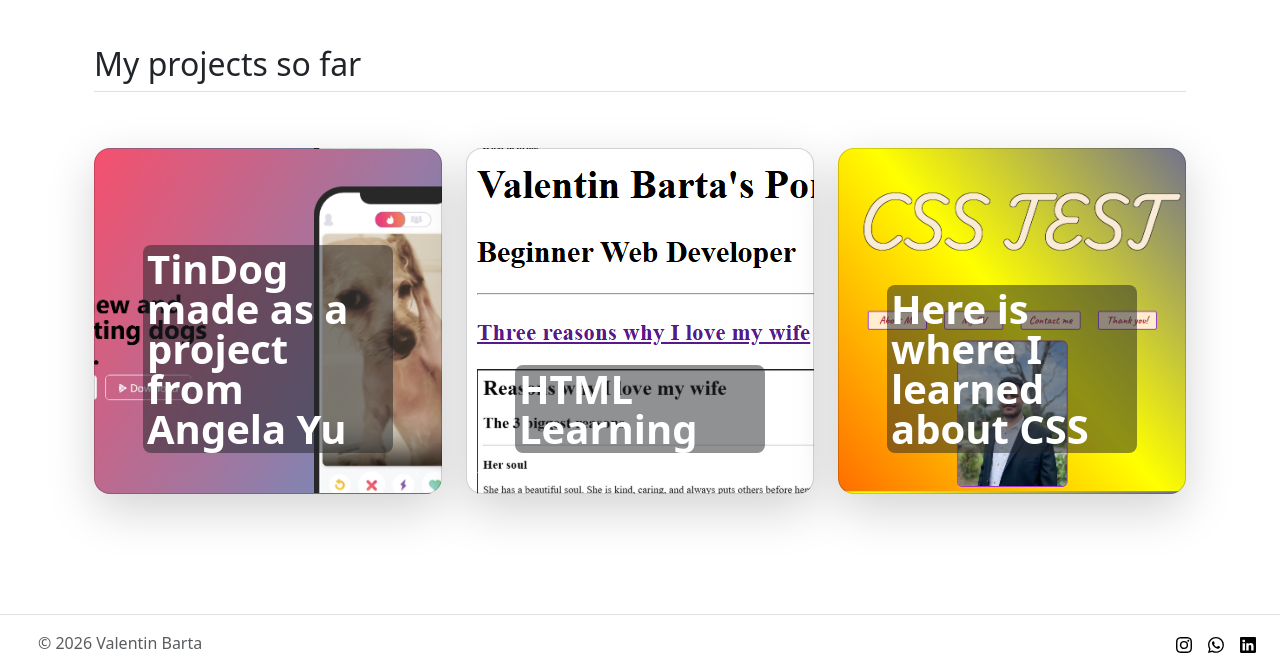
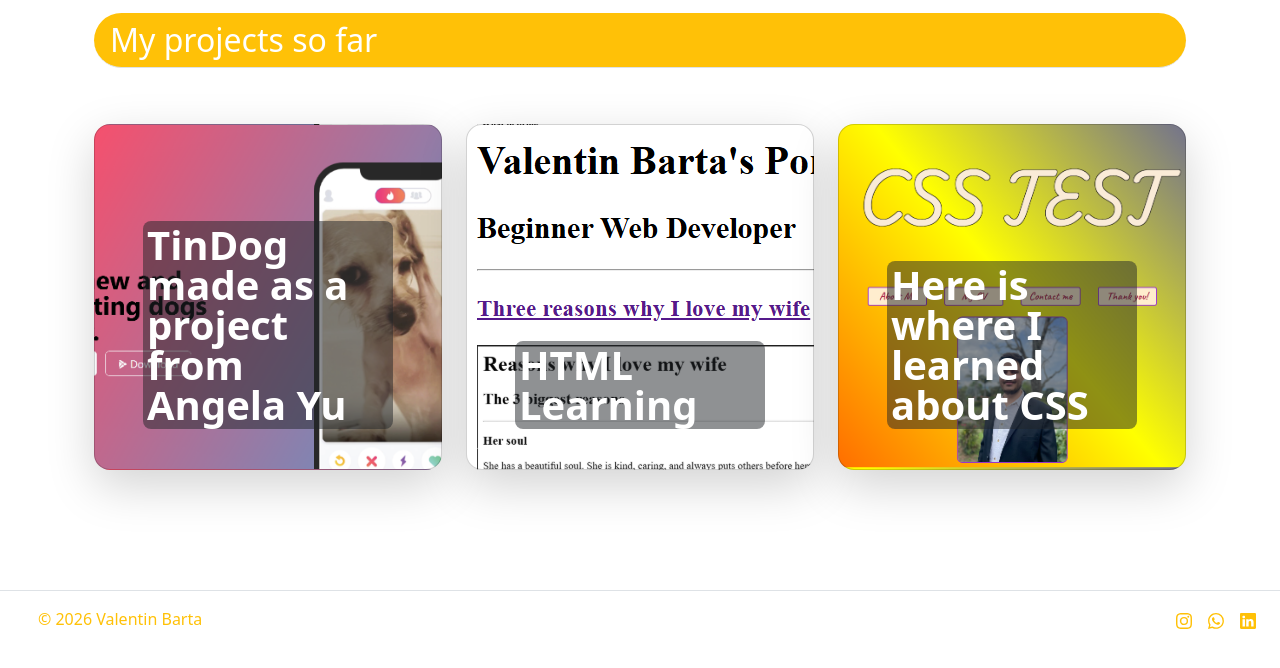
Before and after one commit to valentinbarta/bootstraplearn, a plain HTML site: page index.html in a window 1280 px wide. Shown: the part 554-1222 px from the top of the page. After the commit the page ends 1201 px from the top, so only its background shows below. Drawn offline with nearby package versions, Linux system fonts and the light colour scheme.

Commit message:
Update index.html

```diff
--- a/index.html
+++ b/index.html
@@ -59,8 +59,10 @@
               loading="lazy"
             />
           </div>
-          <div class="col-lg-6 bg-secondary bg-opacity-75 px-5 text-white rounded-top-4">
-            <h1 class="display-5 fw-bold test-white lh-1 mb-5 pt-5">
+          <div
+            class="col-lg-6 bg-secondary bg-opacity-75 px-5 text-white rounded-top-4"
+          >
+            <h1 class="display-5 fw-bold test-white lh-1 mb-5 pt-3">
               Hi, I'm Valentin
             </h1>
             <p class="lead text- fw-normal pb-5">
@@ -80,7 +82,7 @@
     <section id="CVinfo"></section>
     <section id="myprojects">
       <div class="container px-4 py-5" id="custom-cards">
-        <h2 class="pb-2 border-bottom">My projects so far</h2>
+        <h2 class="pb-2 border-bottom bg-warning rounded-5 ps-3 pt-2 text-white">My projects so far</h2>
         <div class="row row-cols-1 row-cols-lg-3 align-items-stretch g-4 py-5">
           <div class="col">
             <a
@@ -168,36 +170,69 @@
           <use xlink:href="#bootstrap"></use>
         </svg>
       </a>
-      <span class="mb-3 mb-md-0 text-body-secondary"
+      <span class="mb-3 mb-md-0 text-warning"
         >© 2026 Valentin Barta</span
       >
     </div>
     <ul class="nav col-md-4 justify-content-end list-unstyled d-flex">
       <li class="ms-3">
         <a
-          class="text-body-secondary"
+          class="text-warning"
           href="https://www.instagram.com/vali_barta/"
           aria-label="Instagram"
         >
-          <img src="./images/instagram.svg" alt="instagram profile button" />
+          <svg
+            xmlns="http://www.w3.org/2000/svg"
+            width="16"
+            height="16"
+            fill="currentColor"
+            class="bi bi-instagram"
+            viewBox="0 0 16 16"
+          >
+            <path
+              d="M8 0C5.829 0 5.556.01 4.703.048 3.85.088 3.269.222 2.76.42a3.9 3.9 0 0 0-1.417.923A3.9 3.9 0 0 0 .42 2.76C.222 3.268.087 3.85.048 4.7.01 5.555 0 5.827 0 8.001c0 2.172.01 2.444.048 3.297.04.852.174 1.433.372 1.942.205.526.478.972.923 1.417.444.445.89.719 1.416.923.51.198 1.09.333 1.942.372C5.555 15.99 5.827 16 8 16s2.444-.01 3.298-.048c.851-.04 1.434-.174 1.943-.372a3.9 3.9 0 0 0 1.416-.923c.445-.445.718-.891.923-1.417.197-.509.332-1.09.372-1.942C15.99 10.445 16 10.173 16 8s-.01-2.445-.048-3.299c-.04-.851-.175-1.433-.372-1.941a3.9 3.9 0 0 0-.923-1.417A3.9 3.9 0 0 0 13.24.42c-.51-.198-1.092-.333-1.943-.372C10.443.01 10.172 0 7.998 0zm-.717 1.442h.718c2.136 0 2.389.007 3.232.046.78.035 1.204.166 1.486.275.373.145.64.319.92.599s.453.546.598.92c.11.281.24.705.275 1.485.039.843.047 1.096.047 3.231s-.008 2.389-.047 3.232c-.035.78-.166 1.203-.275 1.485a2.5 2.5 0 0 1-.599.919c-.28.28-.546.453-.92.598-.28.11-.704.24-1.485.276-.843.038-1.096.047-3.232.047s-2.39-.009-3.233-.047c-.78-.036-1.203-.166-1.485-.276a2.5 2.5 0 0 1-.92-.598 2.5 2.5 0 0 1-.6-.92c-.109-.281-.24-.705-.275-1.485-.038-.843-.046-1.096-.046-3.233s.008-2.388.046-3.231c.036-.78.166-1.204.276-1.486.145-.373.319-.64.599-.92s.546-.453.92-.598c.282-.11.705-.24 1.485-.276.738-.034 1.024-.044 2.515-.045zm4.988 1.328a.96.96 0 1 0 0 1.92.96.96 0 0 0 0-1.92m-4.27 1.122a4.109 4.109 0 1 0 0 8.217 4.109 4.109 0 0 0 0-8.217m0 1.441a2.667 2.667 0 1 1 0 5.334 2.667 2.667 0 0 1 0-5.334"
+            />
+          </svg>
         </a>
       </li>
       <li class="ms-3">
         <a
-          class="text-body-secondary"
+          class="text-warning"
           href="https://wa.me/40722775406"
           aria-label="Whatsapp"
         >
-          <img src="./images/whatsapp.svg" alt="whatsapp message button" />
+          <svg
+            xmlns="http://www.w3.org/2000/svg"
+            width="16"
+            height="16"
+            fill="currentColor"
+            class="bi bi-whatsapp"
+            viewBox="0 0 16 16"
+          >
+            <path
+              d="M13.601 2.326A7.85 7.85 0 0 0 7.994 0C3.627 0 .068 3.558.064 7.926c0 1.399.366 2.76 1.057 3.965L0 16l4.204-1.102a7.9 7.9 0 0 0 3.79.965h.004c4.368 0 7.926-3.558 7.93-7.93A7.9 7.9 0 0 0 13.6 2.326zM7.994 14.521a6.6 6.6 0 0 1-3.356-.92l-.24-.144-2.494.654.666-2.433-.156-.251a6.56 6.56 0 0 1-1.007-3.505c0-3.626 2.957-6.584 6.591-6.584a6.56 6.56 0 0 1 4.66 1.931 6.56 6.56 0 0 1 1.928 4.66c-.004 3.639-2.961 6.592-6.592 6.592m3.615-4.934c-.197-.099-1.17-.578-1.353-.646-.182-.065-.315-.099-.445.099-.133.197-.513.646-.627.775-.114.133-.232.148-.43.05-.197-.1-.836-.308-1.592-.985-.59-.525-.985-1.175-1.103-1.372-.114-.198-.011-.304.088-.403.087-.088.197-.232.296-.346.1-.114.133-.198.198-.33.065-.134.034-.248-.015-.347-.05-.099-.445-1.076-.612-1.47-.16-.389-.323-.335-.445-.34-.114-.007-.247-.007-.38-.007a.73.73 0 0 0-.529.247c-.182.198-.691.677-.691 1.654s.71 1.916.81 2.049c.098.133 1.394 2.132 3.383 2.992.47.205.84.326 1.129.418.475.152.904.129 1.246.08.38-.058 1.171-.48 1.338-.943.164-.464.164-.86.114-.943-.049-.084-.182-.133-.38-.232"
+            />
+          </svg>
         </a>
       </li>
       <li class="ms-3 pe-4">
         <a
-          class="text-body-secondary"
+          class="text-warning"
           href="https://www.linkedin.com/in/valentinbarta/"
           aria-label="LinkedIn"
         >
-          <img src="./images/linkedin.svg" alt="Linkedin profile button" />
+          <svg
+            xmlns="http://www.w3.org/2000/svg"
+            width="16"
+            height="16"
+            fill="currentColor"
+            class="bi bi-linkedin"
+            viewBox="0 0 16 16"
+          >
+            <path
+              d="M0 1.146C0 .513.526 0 1.175 0h13.65C15.474 0 16 .513 16 1.146v13.708c0 .633-.526 1.146-1.175 1.146H1.175C.526 16 0 15.487 0 14.854zm4.943 12.248V6.169H2.542v7.225zm-1.2-8.212c.837 0 1.358-.554 1.358-1.248-.015-.709-.52-1.248-1.342-1.248S2.4 3.226 2.4 3.934c0 .694.521 1.248 1.327 1.248zm4.908 8.212V9.359c0-.216.016-.432.08-.586.173-.431.568-.878 1.232-.878.869 0 1.216.662 1.216 1.634v3.865h2.401V9.25c0-2.22-1.184-3.252-2.764-3.252-1.274 0-1.845.7-2.165 1.193v.025h-.016l.016-.025V6.169h-2.4c.03.678 0 7.225 0 7.225z"
+            />
+          </svg>
         </a>
       </li>
     </ul>
```
